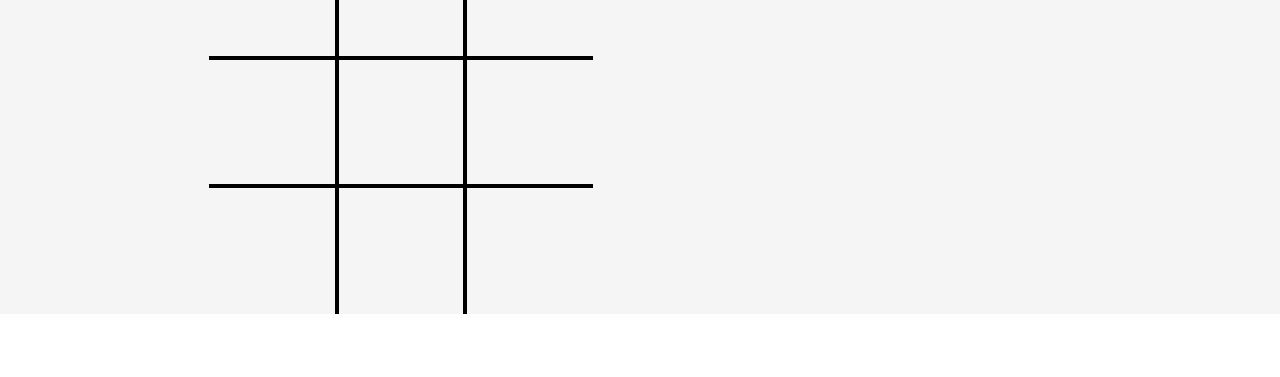
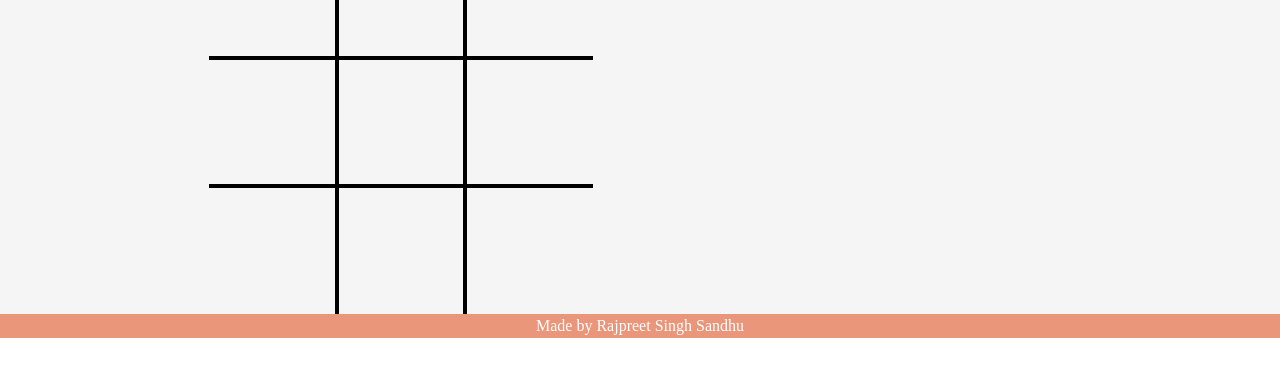
Before and after one commit to sandhu32/tictactoe, a plain HTML site: page index.html in a window 1280 px wide. Shown: the part 195-572 px from the top of the page. Drawn offline with Linux system fonts and the light colour scheme.

Commit message:
tictactoe

```diff
--- a/index.html
+++ b/index.html
@@ -34,6 +34,8 @@
             </div>
         </div>
     </div>
+
+    <footer>Made by Rajpreet Singh Sandhu</footer>
     <script src="script.js"></script>
 </body>
 </html>
--- a/style.css
+++ b/style.css
@@ -73,6 +73,13 @@ font-weight: bolder;
 background-color: aliceblue;
 }
 
+footer {
+    text-align: center;
+    padding: 3px;
+    background-color: DarkSalmon;
+    color: white;
+  }
+
 @media screen and (max-width: 800px)
 {
     .gameContainer{
```
